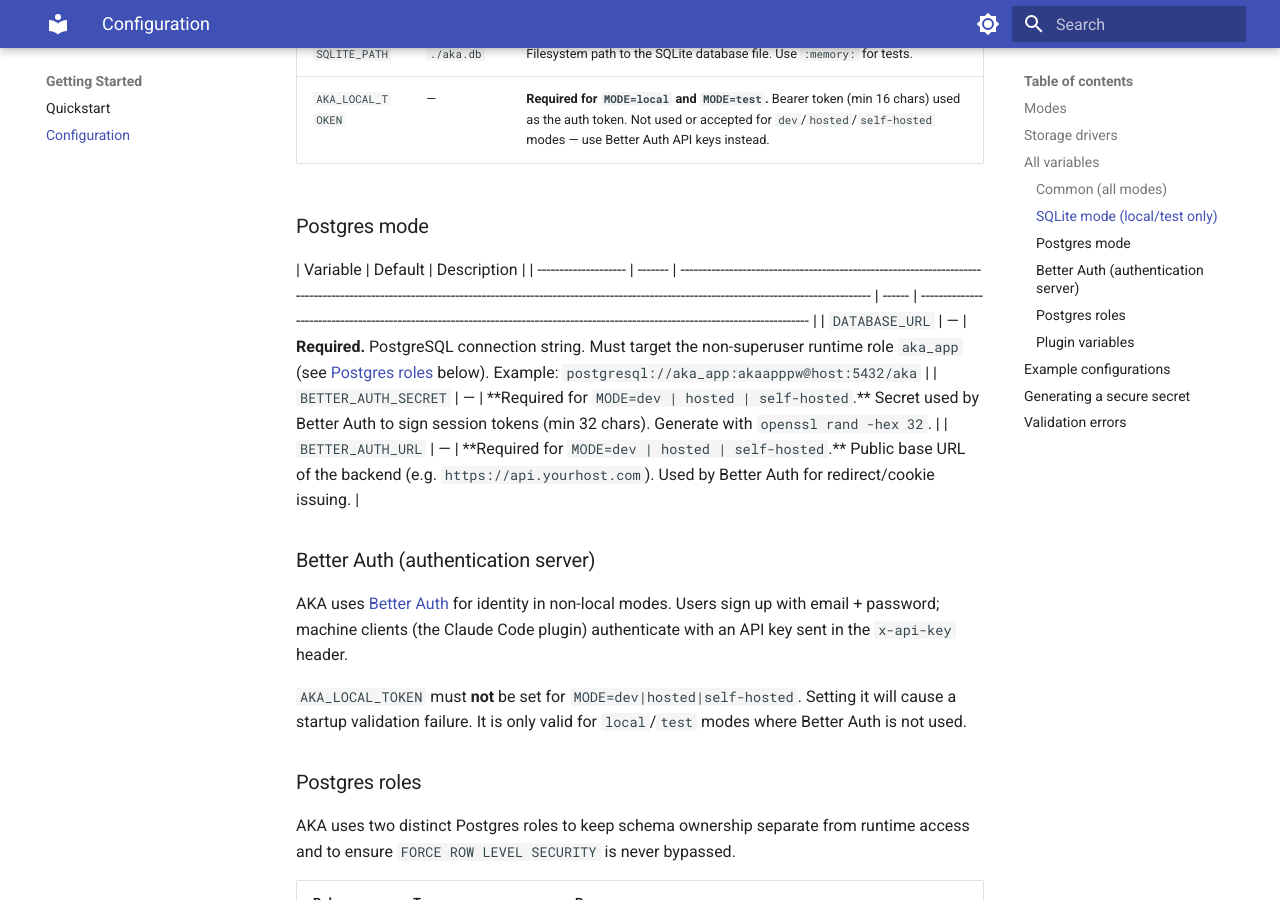
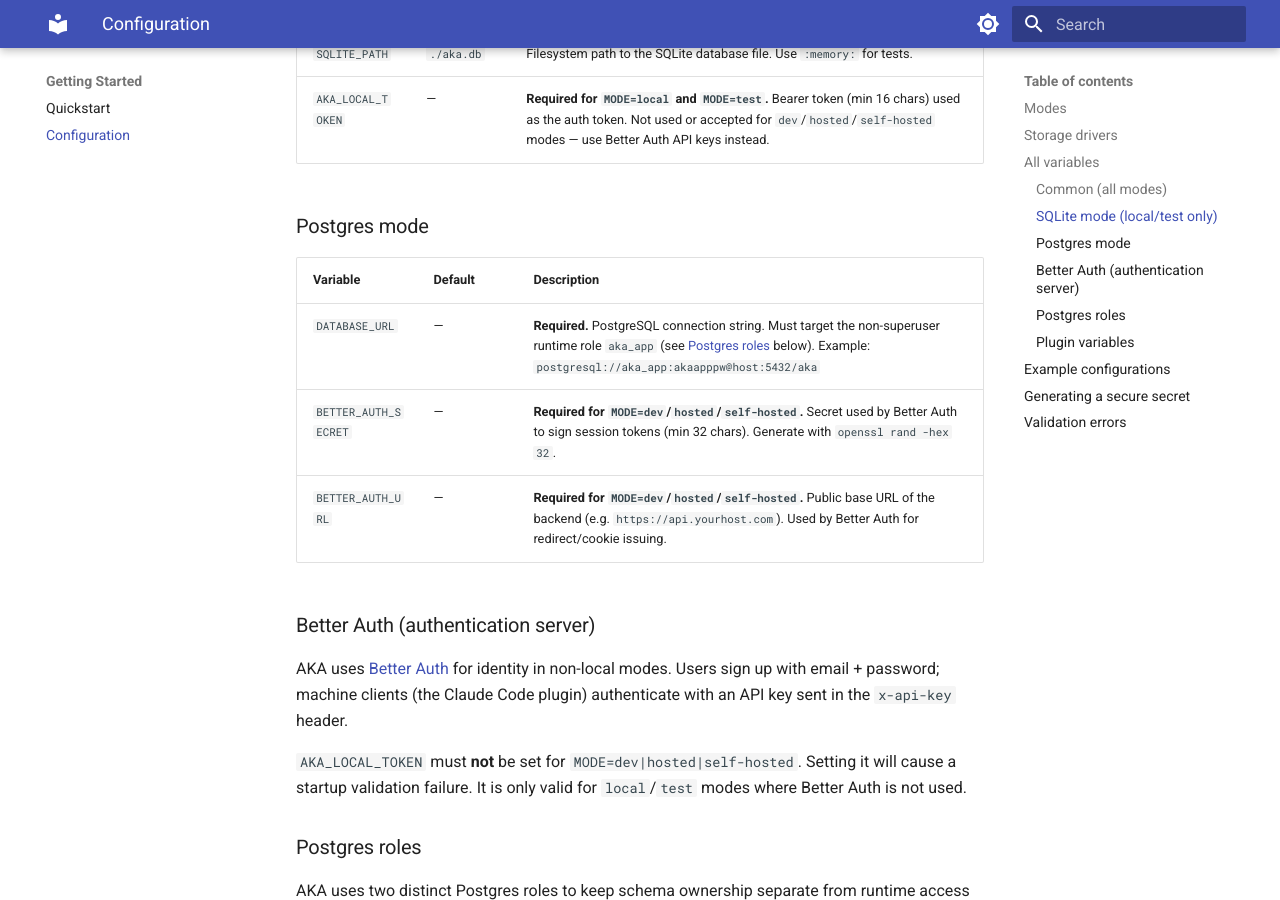
Before and after one commit to akasecurity/ai-tc-docs, an MkDocs documentation site: the page built from docs/getting-started/configuration.md, in a window 1280 px wide and 900 px high, scrolled down 1626 px. Built offline with MkDocs 1.6.1 and Material for MkDocs 9.7.7, drawn with Linux system fonts in a browser that asks for light colours.

```diff
--- a/docs/getting-started/configuration.md
+++ b/docs/getting-started/configuration.md
@@ -46,10 +46,10 @@ The `MODE` variable selects which schema is validated and which features are ena
 ### Postgres mode
 
 | Variable             | Default | Description                                                                                                                                                                                            |
-| -------------------- | ------- | ------------------------------------------------------------------------------------------------------------------------------------------------------------------------------------------------------ | ------ | ---------------------------------------------------------------------------------------------------------------------------------- |
+| -------------------- | ------- | ------------------------------------------------------------------------------------------------------------------------------------------------------------------------------------------------------ |
 | `DATABASE_URL`       | —       | **Required.** PostgreSQL connection string. Must target the non-superuser runtime role `aka_app` (see [Postgres roles](#postgres-roles) below). Example: `postgresql://aka_app:akaapppw@host:5432/aka` |
-| `BETTER_AUTH_SECRET` | —       | \*\*Required for `MODE=dev                                                                                                                                                                             | hosted | self-hosted`.** Secret used by Better Auth to sign session tokens (min 32 chars). Generate with `openssl rand -hex 32`.            |
-| `BETTER_AUTH_URL`    | —       | \*\*Required for `MODE=dev                                                                                                                                                                             | hosted | self-hosted`.** Public base URL of the backend (e.g. `https://api.yourhost.com`). Used by Better Auth for redirect/cookie issuing. |
+| `BETTER_AUTH_SECRET` | —       | **Required for `MODE=dev`/`hosted`/`self-hosted`.** Secret used by Better Auth to sign session tokens (min 32 chars). Generate with `openssl rand -hex 32`.                                            |
+| `BETTER_AUTH_URL`    | —       | **Required for `MODE=dev`/`hosted`/`self-hosted`.** Public base URL of the backend (e.g. `https://api.yourhost.com`). Used by Better Auth for redirect/cookie issuing.                                 |
 
 ### Better Auth (authentication server)
 
```
